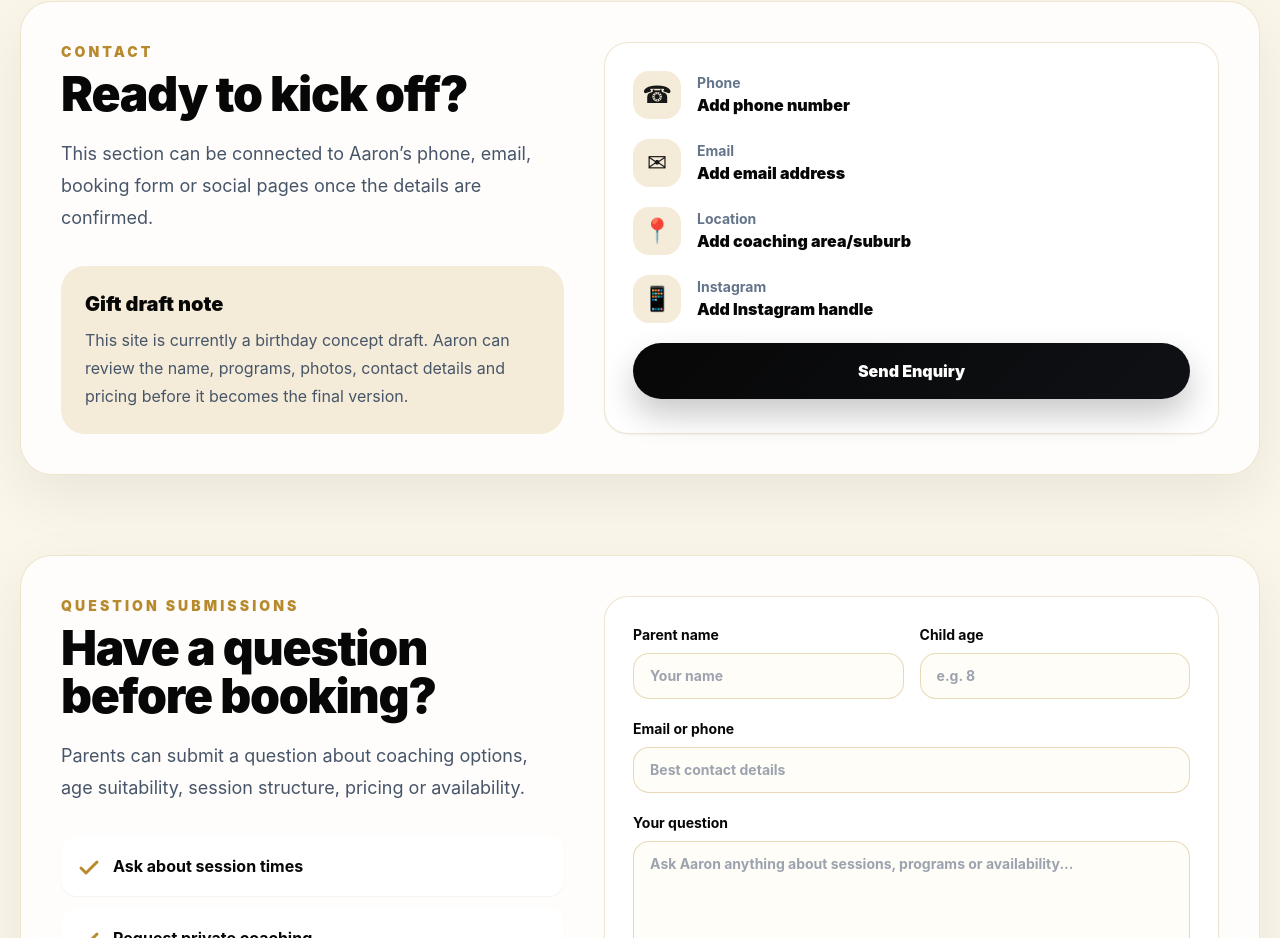
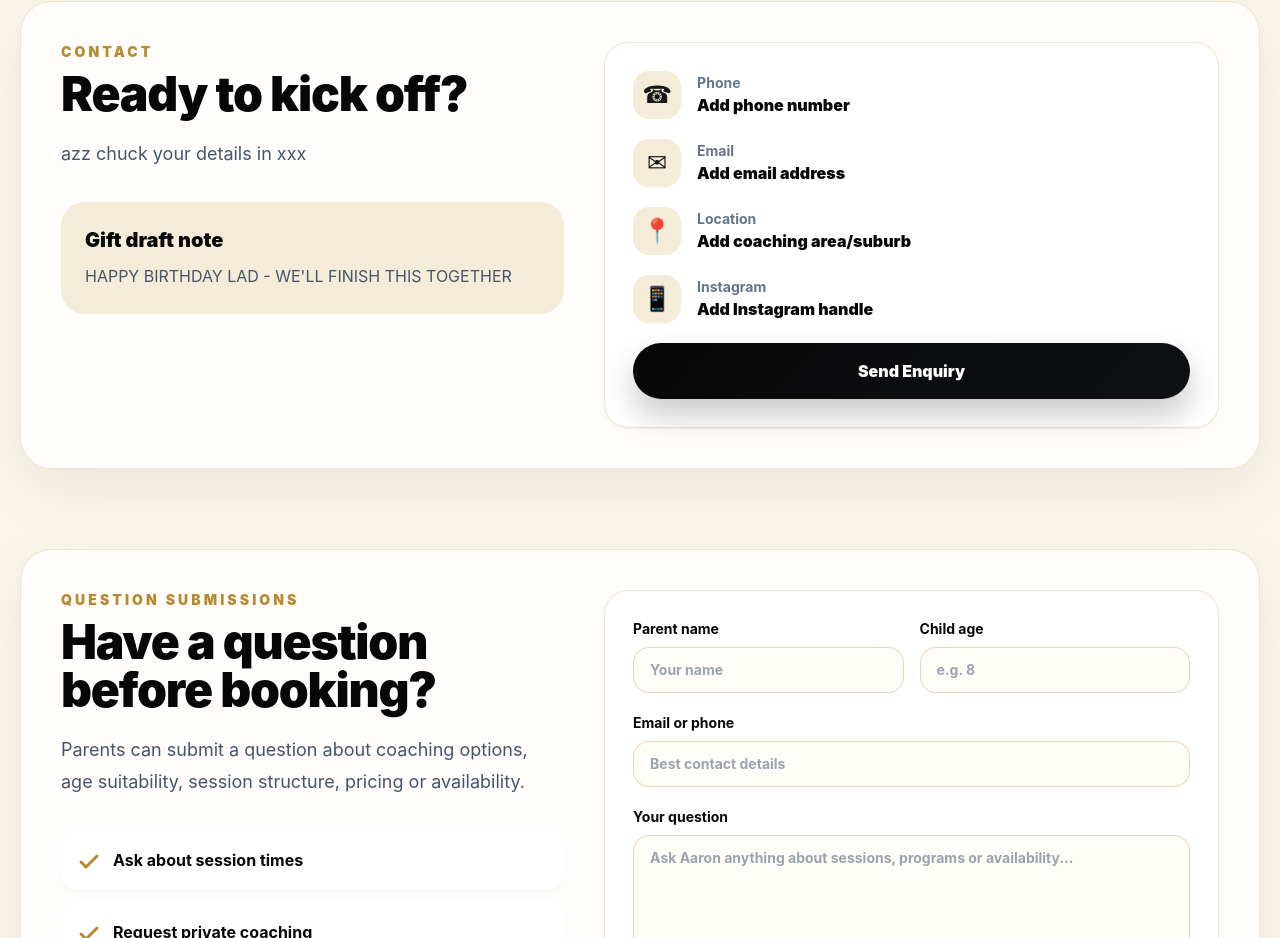
Before and after one commit to ziyad94x/abc-football, a React (Vite) app: page / in a window 1280 px wide. Shown: the part 4954-5892 px from the top of the page. Built offline with nearby package versions, Linux system fonts and the light colour scheme.

Commit message:
Update Aaron website

```diff
--- a/src/App.jsx
+++ b/src/App.jsx
@@ -455,12 +455,12 @@ function ContactPanel() {
           Ready to kick off?
         </h2>
         <p className="mt-5 text-lg leading-8 text-slate-600">
-          This section can be connected to Aaron’s phone, email, booking form or social pages once the details are confirmed.
+          azz chuck your details in xxx
         </p>
         <div className="mt-8 rounded-3xl p-6" style={{ backgroundColor: colors.soft }}>
           <p className="text-xl font-black" style={{ color: colors.black }}>Gift draft note</p>
           <p className="mt-2 leading-7 text-slate-600">
-            This site is currently a birthday concept draft. Aaron can review the name, programs, photos, contact details and pricing before it becomes the final version.
+            HAPPY BIRTHDAY LAD - WE'LL FINISH THIS TOGETHER
           </p>
         </div>
       </div>
```
